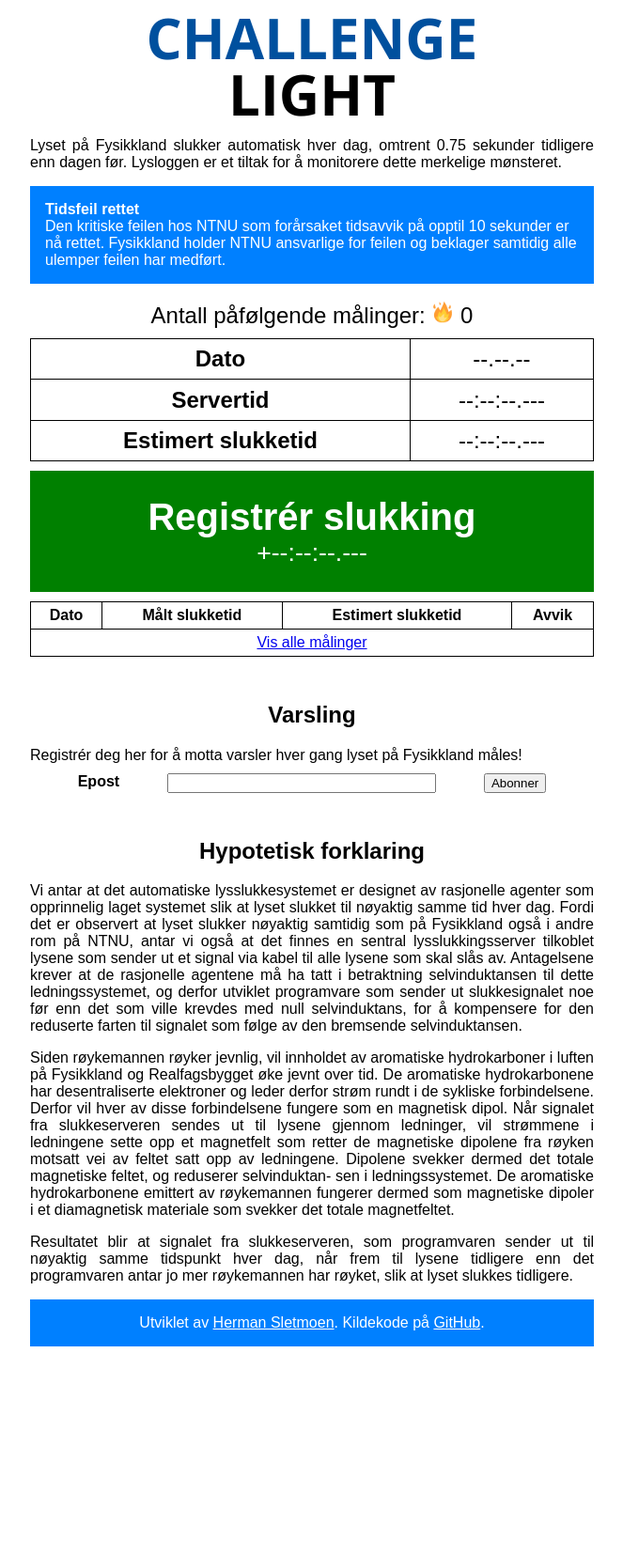
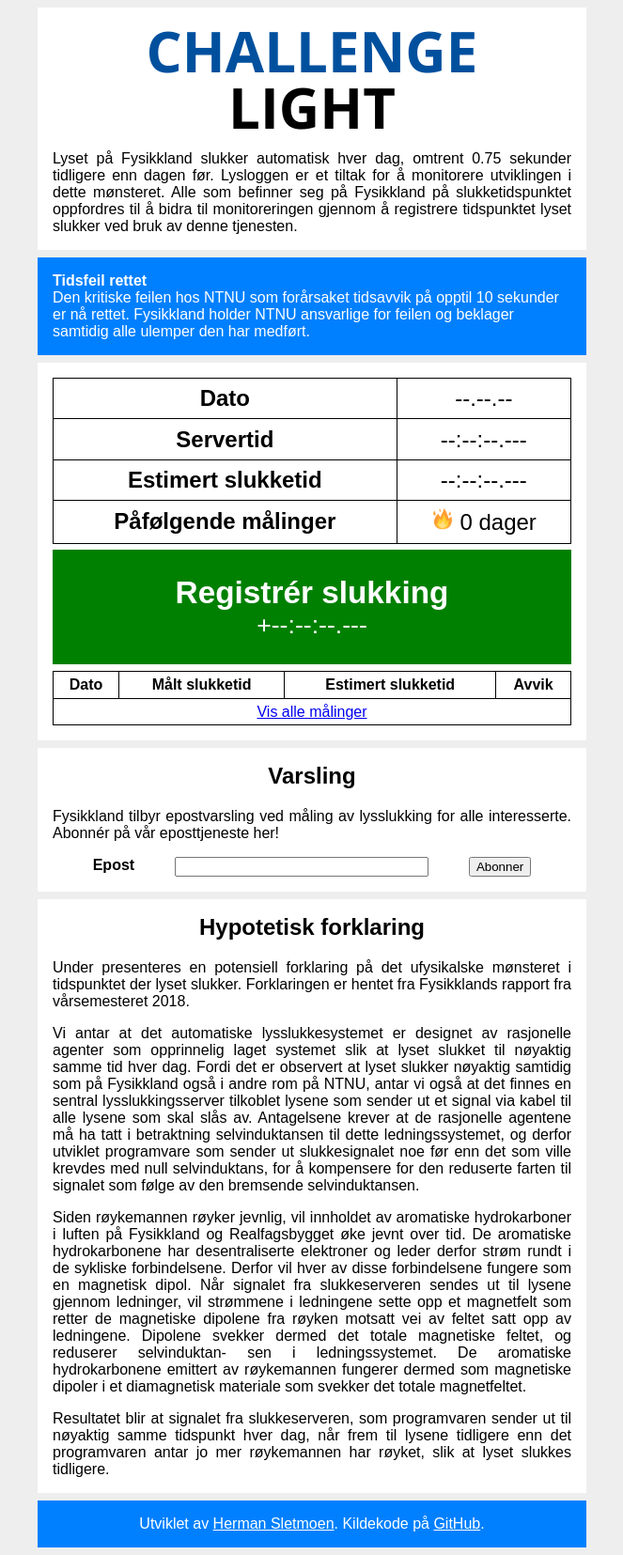
Before and after one commit to hersle/light, a PHP site: page / in a window 1280 px wide. Shown: the whole page at 94% size, without its empty margins (308-971 px from the left). Before the commit the page ends 1433 px from the top, so only its background shows below. Run offline with PHP 8.4, Linux system fonts and the light colour scheme; data that the repository does not hold is empty.

Commit message:
Added card design, improved and simplified design

```diff
--- a/index.html
+++ b/index.html
@@ -10,6 +10,7 @@
 
 <body>
 
+<div class="card">
 <a href="https://folk.ntnu.no/hermasl/light" style="text-decoration: none;">
 <div id="header">
 	<!--<img id="banner" src="logo.svg">-->
@@ -20,19 +21,16 @@
 
 <div id="response"></div>
 
-<p>Lyset på Fysikkland slukker automatisk hver dag, omtrent 0.75 sekunder tidligere enn dagen før. Lysloggen er et tiltak for å monitorere dette merkelige mønsteret.</p>
+<p>Lyset på Fysikkland slukker automatisk hver dag, omtrent 0.75 sekunder tidligere enn dagen før. Lysloggen er et tiltak for å monitorere utviklingen i dette mønsteret. Alle som befinner seg på Fysikkland på slukketidspunktet oppfordres til å bidra til monitoreringen gjennom å registrere tidspunktet lyset slukker ved bruk av denne tjenesten.</p>
+</div>
 
-<div class="announcement">
+<div class="announcement card">
 <strong>Tidsfeil rettet</strong><br>
 Den kritiske feilen hos NTNU som forårsaket tidsavvik på opptil 10 sekunder er nå rettet.
-Fysikkland holder NTNU ansvarlige for feilen og beklager samtidig alle ulemper feilen har medført.
+Fysikkland holder NTNU ansvarlige for feilen og beklager samtidig alle ulemper den har medført.
 </div>
 
-<div id="streak" style="text-align: center; font-size: 1.5em; line-height: 2em;">
-Antall påfølgende målinger:
-<img src="streak.png" style="height: 1em;">
-<span id="streakcount">0</span>
-</div>
+<div class="card">
 
 <table>
 	<tr>
@@ -47,12 +45,19 @@ Antall påfølgende målinger:
 		<th>Estimert slukketid</th>
 		<td id="prediction"></td>
 	</tr>
+	<tr>
+		<th>Påfølgende målinger</th>
+		<td>
+			<img src="streak.png" style="height: 1em;">
+			<span id="streakcount">0</span> dager
+		</td>
+	</tr>
 </table>
 
 <form>
 <button id="updatebutton" type="button">
 <span id="updatebuttonmaintext">Registrér slukking</span><br>
-<span id="updatebuttonsubtext"></span>
+<span id="updatebuttonsubtext">--:--:--.---</span>
 </button>
 </form>
 
@@ -69,17 +74,26 @@ Antall påfølgende målinger:
 </tr>
 </tbody>
 </table>
+</div>
 
+<div class="card">
 <h2>Varsling</h2>
-
-Registrér deg her for å motta varsler hver gang lyset på Fysikkland måles!
+<p>
+Fysikkland tilbyr epostvarsling ved måling av lysslukking for alle interesserte. Abonnér på vår eposttjeneste her!
+</p>
 <form id="subscribeform" onsubmit="return false">
 <label for="email">Epost</label>
 <input id="emailinput" name="email" type="text"/>
 <button id="subscribebutton" type="button">Abonner</button>
 </form>
+</div>
 
+<div class="card">
 <h2>Hypotetisk forklaring</h2>
+
+<p>
+Under presenteres en potensiell forklaring på det ufysikalske mønsteret i tidspunktet der lyset slukker. Forklaringen er hentet fra Fysikklands rapport fra vårsemesteret 2018.
+</p>
 
 <p>
 Vi antar at det automatiske lysslukkesystemet er designet av rasjonelle agenter som opprinnelig
@@ -105,12 +119,13 @@ magnetiske dipoler i et diamagnetisk materiale som svekker det totale magnetfelt
 Resultatet blir at signalet fra slukkeserveren, som programvaren sender ut til nøyaktig samme tidspunkt hver dag, når frem til lysene tidligere enn det programvaren antar jo mer røykemannen har røyket,
 slik at lyset slukkes tidligere.
 </p>
+</div>
 
 
 </body>
 
 
-<div class="announcement" style="text-align: center;">
+<div class="announcement card" style="text-align: center;">
 Utviklet av <a href="mailto:hermansletmoen@gmail.com">Herman Sletmoen</a>. Kildekode på <a href="https://github.com/hersle/light">GitHub</a>.
 </div>
 </html>
--- a/javascript.js
+++ b/javascript.js
@@ -181,13 +181,17 @@ function updateTable() {
 			let cell4 = row.insertCell();
 			cell1.innerHTML = dateString(time, "DD.MM.YY");
 			cell2.innerHTML = dateString(time, "hh:mm:ss");
-			let offset = ((msecs - msecs_pred) / 1000).toFixed(2);
+			let offset = ((msecs - msecs_pred) / 1000).toFixed(1);
 			let sign = offset > 0 ? "+" : "−";
 			offset = Math.abs(offset);
 			if (!isNaN(offset)) {
 				cell3.innerHTML = dateString(time_pred, "hh:mm:ss.sss");
 				cell4.innerHTML = sign + offset + " s";
-				if (offset > 5) {
+				if (offset >= 20) {
+					cell4.style.backgroundColor = "red";
+				} else if (offset >= 10) {
+					cell4.style.backgroundColor = "orange";
+				} else if (offset >= 5) {
 					cell4.style.backgroundColor = "yellow";
 				}
 			}
--- a/style.css
+++ b/style.css
@@ -1,26 +1,37 @@
 body {
+	background-color: #eeeeee;
 	font-family: sans-serif;
 	max-width: 600px;
 	margin: 0px auto;
-	padding: 10px;
+}
+.card {
+	margin: 0.5em;
+	padding: 1.0em;
+	background-color: #ffffff;
+}
+.card > :first-child {
+	margin-top: 0;
+}
+.card > :last-child {
+	margin-bottom: 0;
 }
 p {
 	text-align: justify;
 	text-justify: inter-word;
-}
-table {
-	border-collapse: collapse;
-}
-table th, table td {
-	padding: 0.3em;
-	border: 1px solid black;
 }
 #updatebutton {
 	width: 100%;
 	border: 0;
 	color: white;
 	padding: 2.0em;;
-	margin-bottom: 10px;
+	margin: 0.5em 0;
+}
+#updatebuttonmaintext {
+	font-weight: bold;
+	font-size: 2.5em;
+}
+#updatebuttonsubtext {
+	font-size: 2em;
 }
 #errormessage {
 	color: red;
@@ -32,15 +43,10 @@ h1, h2 {
 .announcement {
 	background-color: #0080ff;
 	color: white;
-	padding: 1.0em;
-	margin-bottom: 10px;
 }
 .announcement a {
 	color: white;
 	text-decoration: underline;
-}
-.announcement form {
-	margin-top: 1em;
 }
 #response {
 	color: red;
@@ -50,13 +56,15 @@ h1, h2 {
 	display: none;
 }
 table {
-	margin-left: auto;
-	margin-right: auto;
-	margin-bottom: 10px;
+	border-collapse: collapse;
 	width: 100%;
 	font-size: 1.5em;
 	table-layout: auto;
 	text-align: center;
+}
+table th, table td {
+	padding: 0.3em;
+	border: 1px solid black;
 }
 #lighttable {
 	font-size: 1em;
@@ -77,16 +85,6 @@ table {
 #subscribeform > button {
 	grid-column: 3;
 	margin: 0 auto;
-}
-#updatebuttonmaintext {
-	font-weight: bold;
-	font-size: 3em;
-}
-#updatebuttonsubtext {
-	font-size: 2em;
-}
-h2 {
-	margin-top: 2em;
 }
 #banner {
 	display: block;
```
